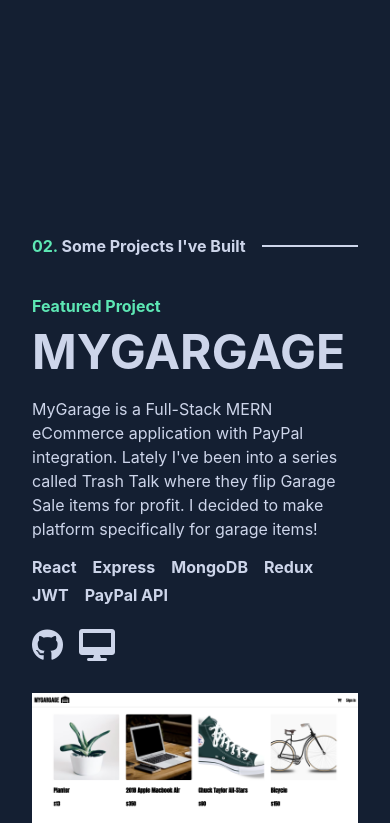
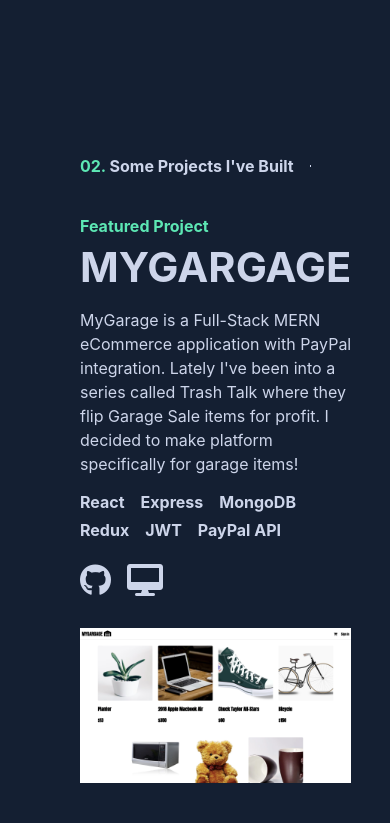
Before and after one commit to tuttongchan/final-portfolio, a React (Create React App) app in the folder client/: page / in a window 390 px wide. Shown: the part 720-1543 px from the top of the page. Built offline with nearby package versions, Linux system fonts and the light colour scheme.

Commit message:
adjust padding

```diff
--- a/client/src/components/contact/contact.css
+++ b/client/src/components/contact/contact.css
@@ -4,7 +4,7 @@
   align-items: center;
   flex-direction: column;
   /* padding: 2rem 0 4rem 0; */
-  padding: 1rem 0 4rem 0;
+  padding: 1rem 0 10rem 0;
   background-color: rgb(20, 31, 50);
 }
 
@@ -19,35 +19,6 @@
   font-size: 3rem;
   margin-bottom: 1.7rem;
 }
-
-/* .contact-inputs-container {
-  display: grid;
-  grid-template-columns: 1fr 1fr;
-  grid-gap: 1rem;
-}
-
-form {
-  display: flex;
-  justify-content: center;
-  flex-direction: column;
-}
-
-.contact-name-input,
-.contact-email-input,
-.contact-message-input {
-  padding: 0.4rem;
-  border: 2px solid #000;
-  border-radius: 5px;
-}
-
-.contact-name-input {
-  width: 25rem;
-  margin-bottom: 0.7rem;
-}
-
-.contact-email-input {
-  margin-bottom: 0.7rem;
-} */
 
 .box {
   display: flex;
--- a/client/src/components/projects/projects.css
+++ b/client/src/components/projects/projects.css
@@ -9,6 +9,8 @@
 /* --------------- */
 
 .projects-container {
+  /* height: 100vh; */
+  height: 100%;
   padding: 2rem 8rem;
   background-color: rgb(20, 31, 50);
 }
@@ -129,13 +131,15 @@
 /* --- Media Queries --- */
 @media only screen and (max-width: 600px) {
   .projects-container {
-    padding: 7rem 2rem;
-    /* padding: 8rem;
-    background-color: rgb(20, 31, 50); */
+    padding: 2rem 2rem;
   }
 }
 
 @media only screen and (max-width: 900px) {
+  .projects-container {
+    padding: 2rem 5rem;
+  }
+
   .projects-grid-1,
   .projects-grid-2 {
     display: grid;
@@ -147,6 +151,11 @@
   .project-title-2,
   .project-paragraph-1 {
     text-align: start;
+  }
+
+  .project-title-2,
+  .project-title-4 {
+    font-size: 2.6rem;
   }
 
   .projects-list-1 ul li {
--- a/client/src/index.css
+++ b/client/src/index.css
@@ -15,6 +15,7 @@ body {
     sans-serif;
   -webkit-font-smoothing: antialiased;
   -moz-osx-font-smoothing: grayscale;
+  height: 100%;
 }
 
 code {
```
